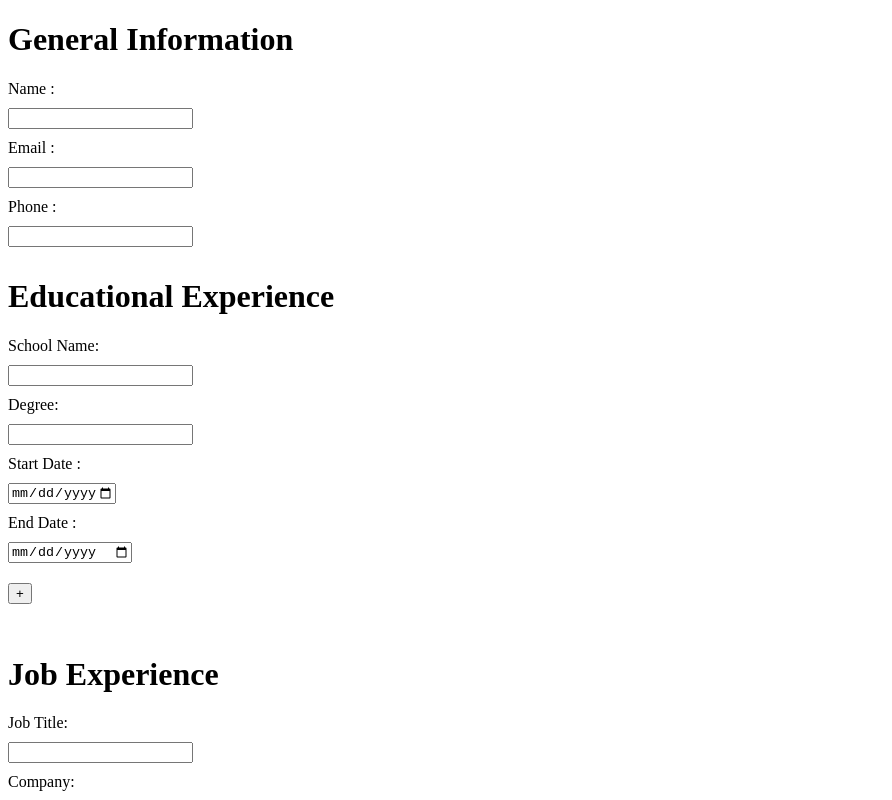
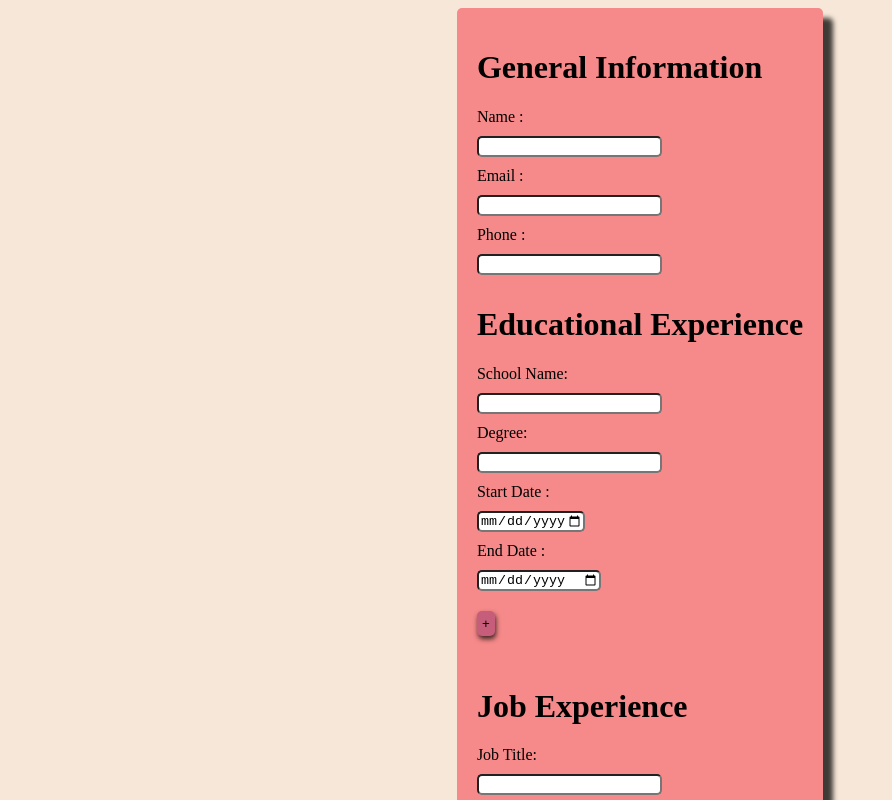
Before and after one commit to dumb-programmer/cv-project, a React (Create React App) app: page / in a window 1280 px wide. Shown: the top 800 px of the page, without its empty margins (0-892 px from the left). Built offline with nearby package versions, Linux system fonts and the light colour scheme.

Commit message:
Style Form

```diff
--- a/src/components/Form.css
+++ b/src/components/Form.css
@@ -1,10 +1,36 @@
+body {
+    background-color: #F6E7D8;
+}
+
 input {
     margin: 10px auto;
+    border-radius: 5px;
+}
+
+button {
+    background-color: #C65D7B;
+    border: none;
+    padding: 5px;
+    border-radius: 5px;
+    box-shadow: 1px 3px 5px 0px rgba(0, 0, 0, 0.75);
+    -webkit-box-shadow: 1px 3px 5px 0px rgba(0, 0, 0, 0.75);
+    -moz-box-shadow: 1px 3px 5px 0px rgba(0, 0, 0, 0.75);
+    cursor: pointer;
+}
+
+.form-container {
+    display: flex;
+    justify-content: center;
 }
 
 form {
-    padding: 0px;
+    padding: 20px;
     margin: 0px;
+    border-radius: 5px;
+    box-shadow: 10px 10px 5px 0px rgba(0, 0, 0, 0.75);
+    -webkit-box-shadow: 10px 10px 5px 0px rgba(0, 0, 0, 0.75);
+    -moz-box-shadow: 10px 10px 5px 0px rgba(0, 0, 0, 0.75);
+    background-color: #F68989;
 }
 
 .education-form, .job-form {
```
